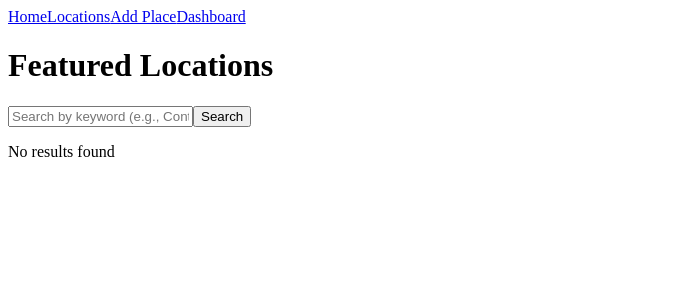
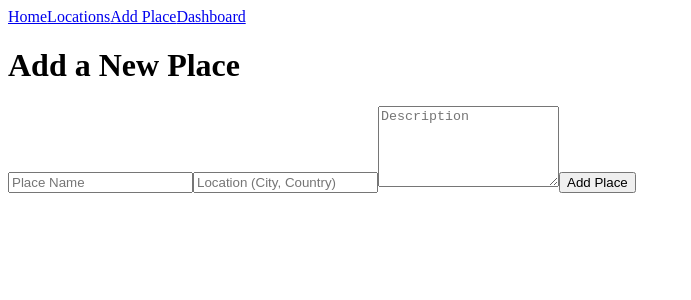
Before and after one commit to abdula96/Frontend-Travel-Brochure, a React (Vite) app: page /add-place in a window 1280 px wide. Shown: the top 300 px of the page, without its empty margins (0-691 px from the left). Built offline with nearby package versions, Linux system fonts and the light colour scheme; the HTML template or start-up script is replaced by a standard one.

Commit message:
add add place route

```diff
--- a/src/App.jsx
+++ b/src/App.jsx
@@ -12,7 +12,7 @@ function App() {
       <Routes>
         <Route path="/" element={<HomePage />} />
         <Route path="/locations" element={<LocationsPage />} />
-        {/* {<Route path="/add-place" element={<AddPlacePage />} />} */}
+        {<Route path="/add-place" element={<AddPlacePage />} />}
         {/* <Route path="/dashboard" element={<DashboardPage />} /> */}
         <Route path="*" element={<HomePage />} />
       </Routes>
```
